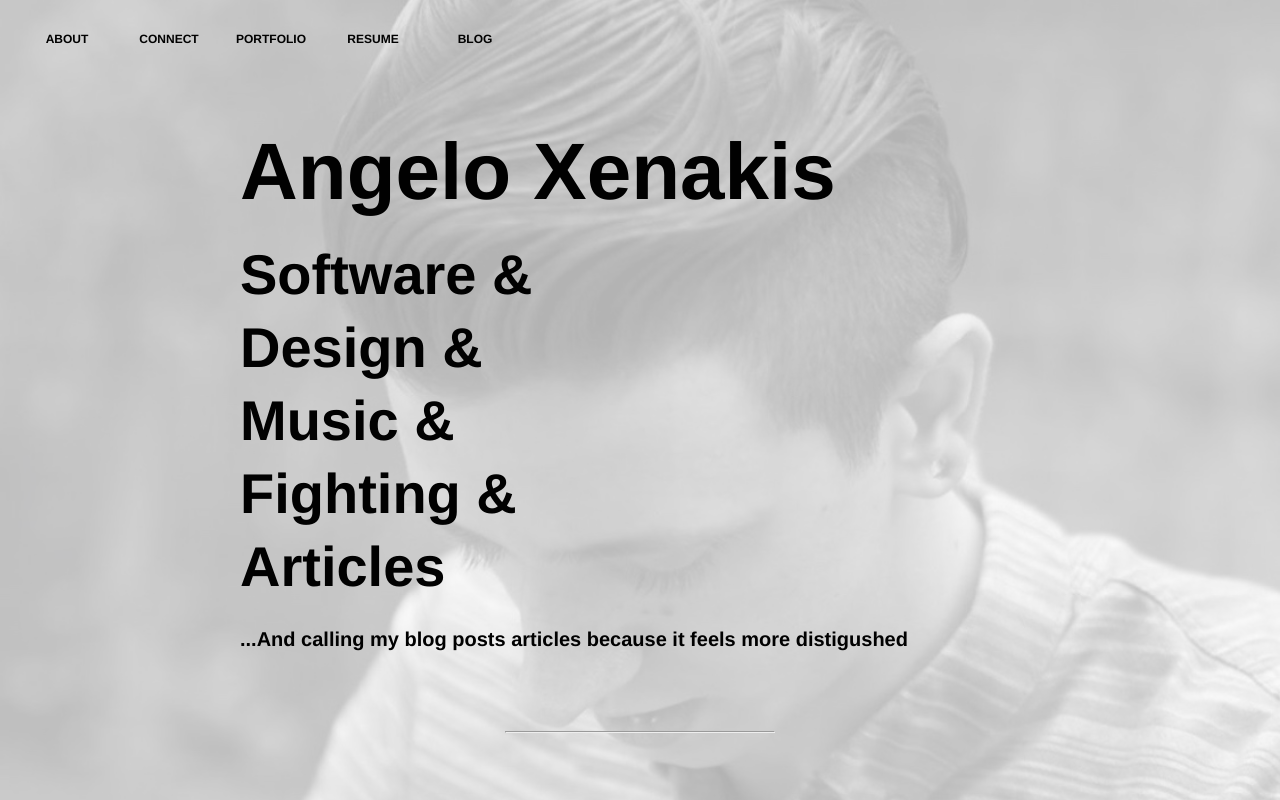
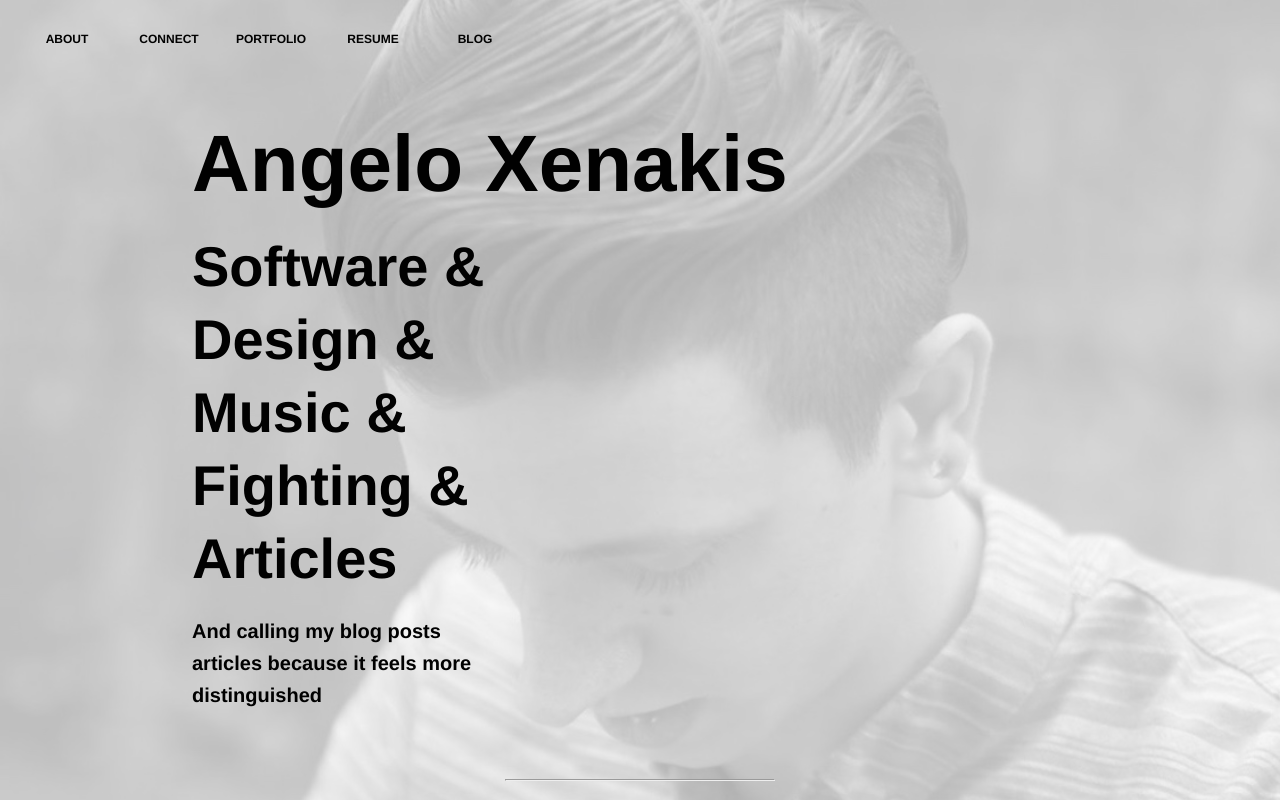
Before and after one commit to angeloxenakis/personal-site, a React (Create React App) app: page / in a window 1280 px wide. Built offline with nearby package versions, Linux system fonts and the light colour scheme.

Commit message:
synced up header sizes and spacing

```diff
--- a/src/App.css
+++ b/src/App.css
@@ -49,14 +49,13 @@ body {
 }
 
 .about {
-  display: flex;
+  /* display: flex;
   flex-direction: column;
   justify-content: center;
-  align-items: center;
+  align-items: center; */
 }
 
 .hero {
-  padding: 48px;
   margin: auto;
   width: 100%;
 }
@@ -64,19 +63,19 @@ body {
 hr {
   width: 30%;
   margin:auto;
-  margin-top: 8px;
-  margin-bottom: 8px;
+  margin-top: 48px;
+  margin-bottom: 48px;
 }
 
 h1 {
   font-size: 80px;
-  margin:0px;
+  margin:40px 0px 0px 0px;
   color: #010101;
 }
 
 h2 {
   font-size: 56px;
-  margin:16px 0px 0px 0px;
+  margin:24px 0px 0px 0px;
   color: #010101;
 }
 
@@ -113,6 +112,7 @@ p {
 }
 
 .small-text {
+  width: 35%;
   font-size: 20px;
   line-height: 1.6;
   padding: 0px 0px 20px 0px;
@@ -128,7 +128,7 @@ p {
 }
 
 .eng-tile {
-  padding: 32px 0px 64px 0px;
+  padding: 16px 0px 16px 0px;
 }
 
 .eng-tile-info {
@@ -153,7 +153,6 @@ p {
 }
 
 .eng-tile-info {
-  padding: 0px 0px 0px 24px;
 }
 
 .fight-img {
@@ -180,7 +179,7 @@ p {
   display: flex;
   color:  #010101;
   justify-content: center;
-  margin-top: 56px;
+  margin-top: 24px;
 }
 
 .link-tree a {
@@ -189,15 +188,15 @@ p {
 }
 
 .link-tree-left{
-  padding: 0px 56px 0px 56px;
-  border-right: 1px solid rgba(0,0,0, 0.3);
+  padding: 0px 48px 0px 56px;
+  /* border-right: 1px solid rgba(0,0,0, 0.3); */
   display: flex;
   flex-direction: column;
   justify-content: center;
 }
 
 .link-tree-right{
-  padding: 0px 56px 0px 56px;
+  padding: 0px 48px 0px 48px;
   display: flex;
   flex-direction: column;
   justify-content: center;
@@ -311,6 +310,7 @@ h5 {
 .video {
   width: 560px;
   height: 315px;
+  margin-right: 24px;
 }
 
 @media (max-width: 800px) {
@@ -412,7 +412,7 @@ h5 {
   }
 
   p {
-    font-size: 32px;
+    font-size: 20px;
     margin: 0px;
   }
 
@@ -444,7 +444,7 @@ h5 {
   }
 
   .eng-tile-info {
-    font-size: 18px;
+    font-size: 8px;
     line-height: 1.5;
   }
 
@@ -452,7 +452,7 @@ h5 {
     color: #010101;
     text-decoration: none;
     font-weight: bold;
-    font-size: 18px;
+    font-size: 20px;
   }
 
   .bio {
@@ -461,11 +461,11 @@ h5 {
 
   .eng-tile-content {
     display: flex;
+    flex-direction: column;
     margin: 0px 0px 0px 0px;
   }
 
   .eng-tile-info {
-    padding: 0px 0px 0px 24px;
   }
 
   .fight-img {
@@ -621,6 +621,6 @@ h5 {
   }
 
   .video {
-    width: 400px;
+    width: 100%;
   }
 }
--- a/src/components/about.js
+++ b/src/components/about.js
@@ -13,7 +13,7 @@ export function About() {
                     <p className="large-text"><a href="#">Fighting</a> &</p>
                     <p className="large-text"><a href="https://medium.com/@angeloxenakis">Articles</a></p>
                 </div>
-                <p className="small-text">...And calling my blog posts articles because it feels more distigushed</p>
+                <p className="small-text">And calling my blog posts articles because it feels more distinguished</p>
             </div>
             <hr></hr>
             <div className="tri-img">
--- a/src/components/portfolio.js
+++ b/src/components/portfolio.js
@@ -49,7 +49,7 @@ export function Portfolio() {
                 </div>
             </div>
             <hr></hr>
-            <h2>Design Portfolio</h2>
+            <h1>Design Portfolio</h1>
             <h4>Slow Ride Trade Co Series</h4>
             <hr></hr>
             <h4>Fight Cult Series</h4>
```
